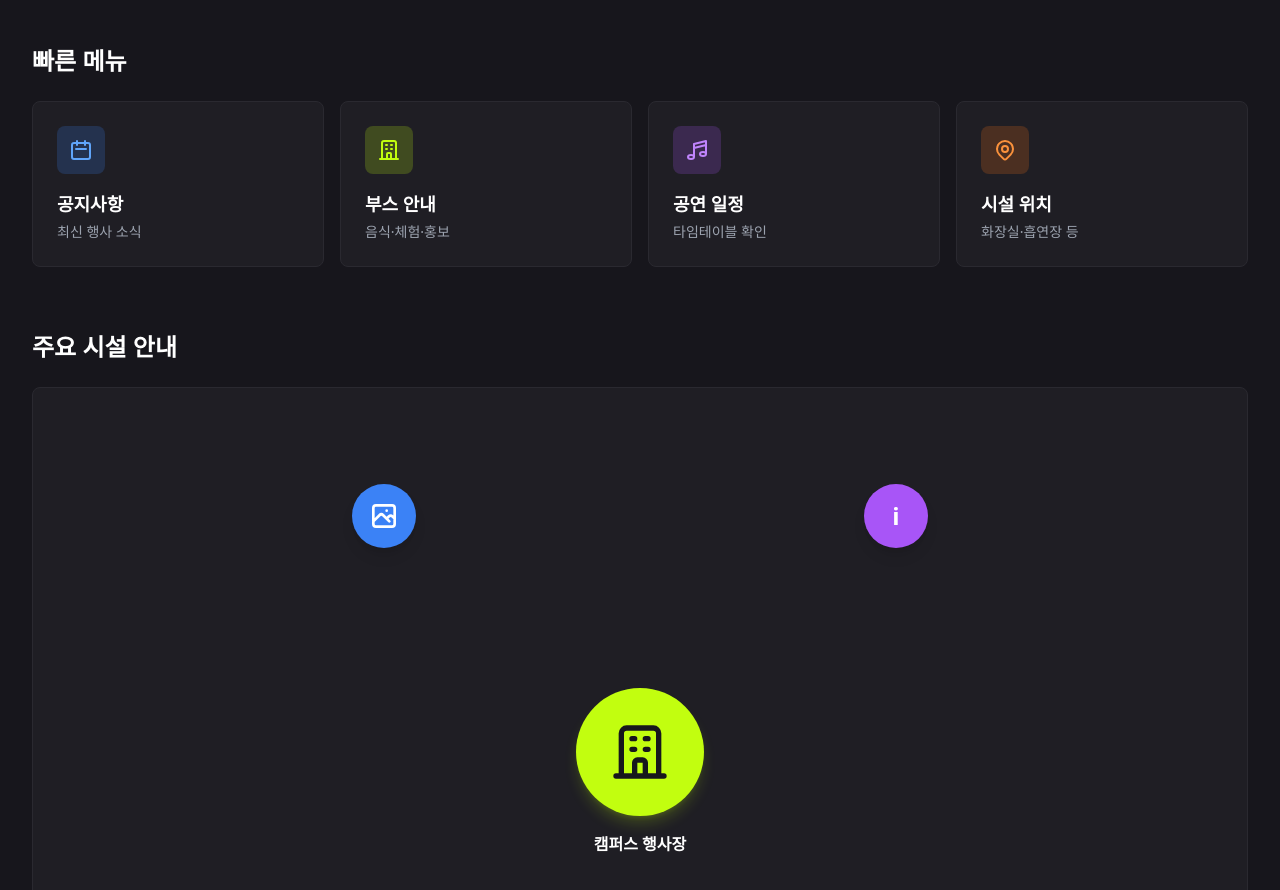
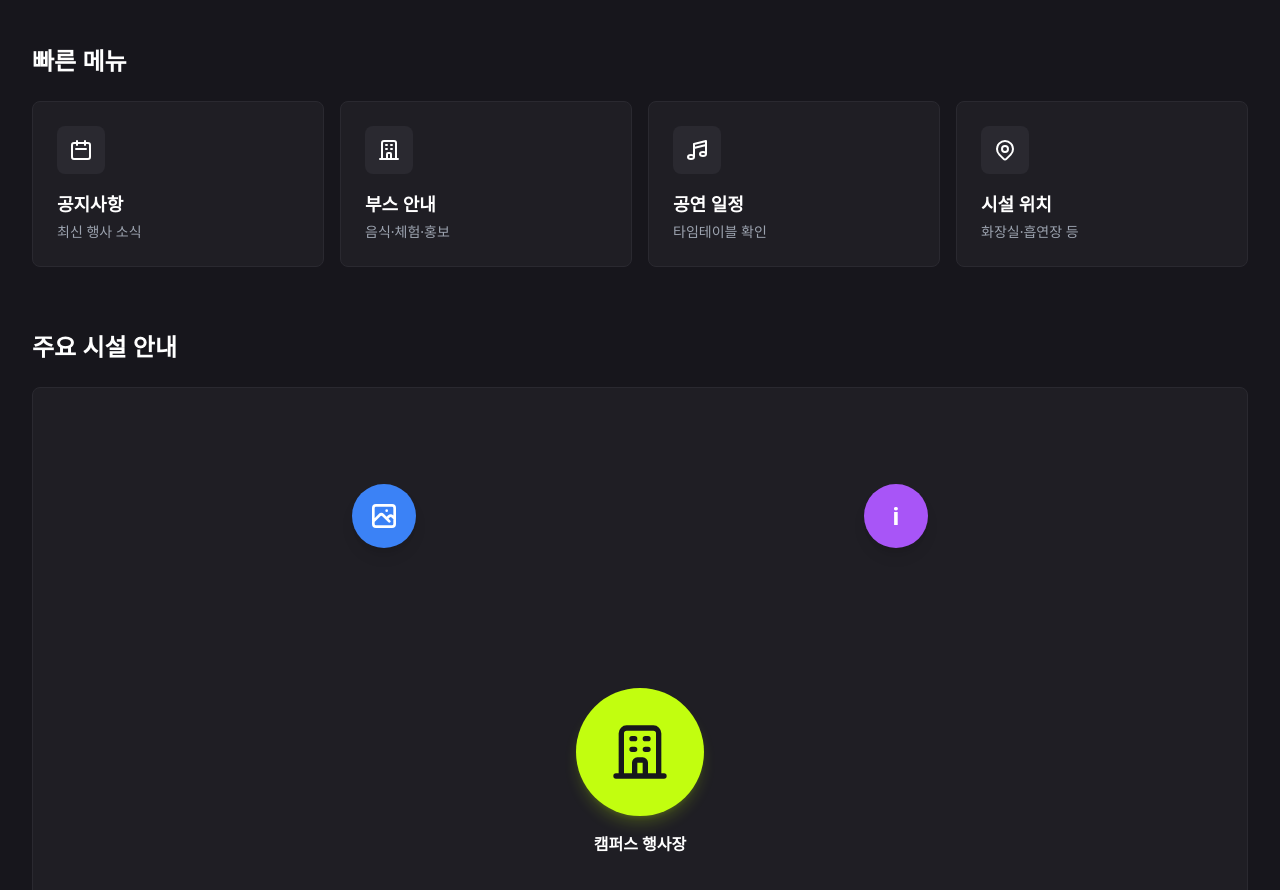
Before and after one commit to lloes098/25-channeltalk-eventlive, a Next.js app: page / in a window 1280 px wide. Shown: the part 1380-2270 px from the top of the page. Built offline with nearby package versions, Linux system fonts and the light colour scheme; no server answers.

Commit message:
fix: 아이콘 색상 수정

```diff
--- a/app/page.tsx
+++ b/app/page.tsx
@@ -230,9 +230,9 @@ export default function Home() {
               href="/notices"
               className="group bg-[#1F1E24] border border-[#2A2930] rounded-lg p-6 hover:border-[#C2FE0F]/50 transition-all hover:bg-[#2A2930]"
             >
-              <div className="w-12 h-12 rounded-lg bg-blue-500/20 flex items-center justify-center mb-4 group-hover:bg-blue-500/30 transition-colors">
+              <div className="w-12 h-12 rounded-lg bg-[#2A2930] flex items-center justify-center mb-4 group-hover:bg-[#3A3940] transition-colors">
                 <svg
-                  className="w-6 h-6 text-blue-400"
+                  className="w-6 h-6 text-white"
                   fill="none"
                   stroke="currentColor"
                   viewBox="0 0 24 24"
@@ -253,9 +253,9 @@ export default function Home() {
               href="/booths"
               className="group bg-[#1F1E24] border border-[#2A2930] rounded-lg p-6 hover:border-[#C2FE0F]/50 transition-all hover:bg-[#2A2930]"
             >
-              <div className="w-12 h-12 rounded-lg bg-[#C2FE0F]/20 flex items-center justify-center mb-4 group-hover:bg-[#C2FE0F]/30 transition-colors">
+              <div className="w-12 h-12 rounded-lg bg-[#2A2930] flex items-center justify-center mb-4 group-hover:bg-[#3A3940] transition-colors">
                 <svg
-                  className="w-6 h-6 text-[#C2FE0F]"
+                  className="w-6 h-6 text-white"
                   fill="none"
                   stroke="currentColor"
                   viewBox="0 0 24 24"
@@ -276,9 +276,9 @@ export default function Home() {
               href="/performances"
               className="group bg-[#1F1E24] border border-[#2A2930] rounded-lg p-6 hover:border-[#C2FE0F]/50 transition-all hover:bg-[#2A2930]"
             >
-              <div className="w-12 h-12 rounded-lg bg-purple-500/20 flex items-center justify-center mb-4 group-hover:bg-purple-500/30 transition-colors">
+              <div className="w-12 h-12 rounded-lg bg-[#2A2930] flex items-center justify-center mb-4 group-hover:bg-[#3A3940] transition-colors">
                 <svg
-                  className="w-6 h-6 text-purple-400"
+                  className="w-6 h-6 text-white"
                   fill="none"
                   stroke="currentColor"
                   viewBox="0 0 24 24"
@@ -299,9 +299,9 @@ export default function Home() {
               href="/facilities"
               className="group bg-[#1F1E24] border border-[#2A2930] rounded-lg p-6 hover:border-[#C2FE0F]/50 transition-all hover:bg-[#2A2930]"
             >
-              <div className="w-12 h-12 rounded-lg bg-orange-500/20 flex items-center justify-center mb-4 group-hover:bg-orange-500/30 transition-colors">
+              <div className="w-12 h-12 rounded-lg bg-[#2A2930] flex items-center justify-center mb-4 group-hover:bg-[#3A3940] transition-colors">
                 <svg
-                  className="w-6 h-6 text-orange-400"
+                  className="w-6 h-6 text-white"
                   fill="none"
                   stroke="currentColor"
                   viewBox="0 0 24 24"
```
